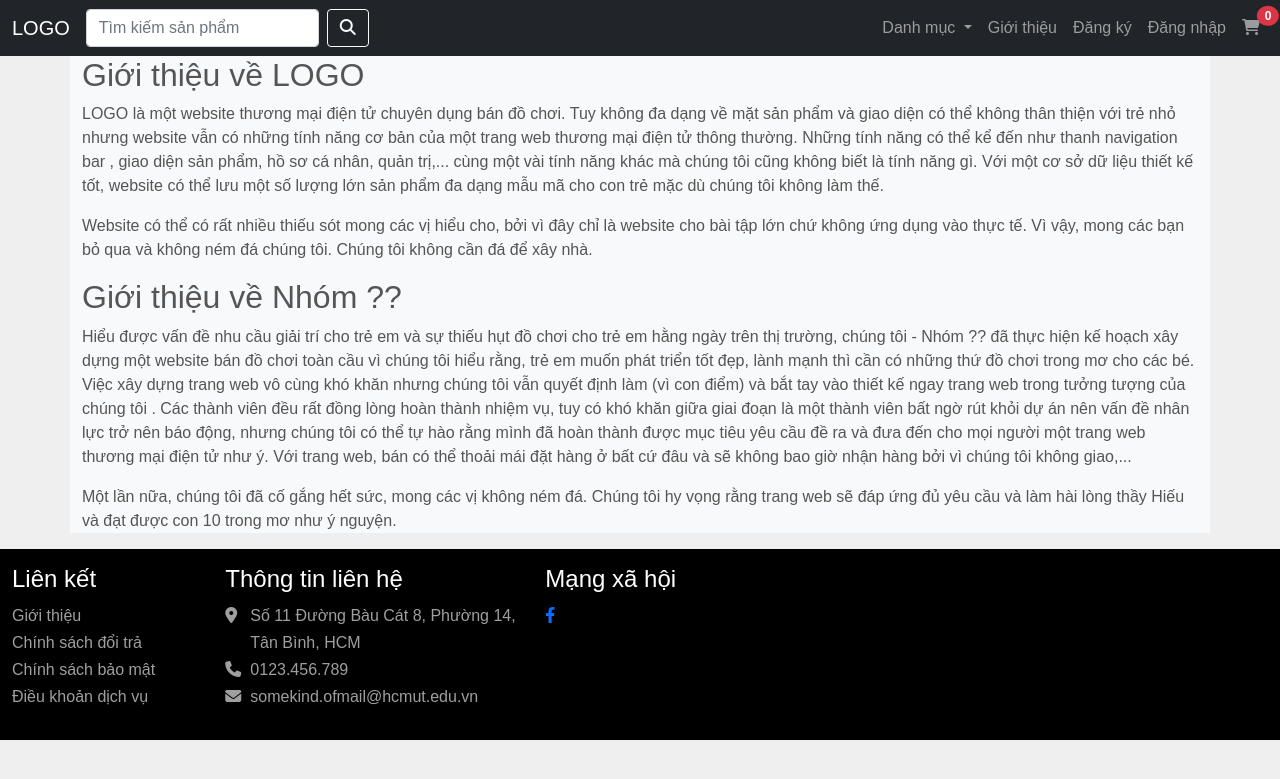
After one commit to sangnguyen0302/BTLweb, a PHP site: page /app/views/intro.php in a window 1280 px wide. The commit adds this page. Shown: the top 779 px of the page. Run offline with PHP 8.4, Linux system fonts and the light colour scheme; data comes from the database, SQL or seed files in the repository; some libraries are stand-ins or nearby versions.

Commit message:
gd dat hang + gioi thieu

```diff
--- a/app/views/home.php
+++ b/app/views/home.php
@@ -88,7 +88,7 @@
                             <h5 class="card-title"><?php echo $data['name'] ?></h5>
 						<!--p class="name"><,?php echo $data['name'] ?></p-->
 					<!-- The products price formatted with two decimals  -->
-                            <p class="card-text">$<?php echo number_format($data['originalPrice'], 2) ?></p>
+                            <p class="card-text text-danger"><?php echo number_format($data['originalPrice']) ?> VNĐ</p>
 						    <!--p class="price">$<,?php echo number_format($data['originalPrice'], 2) ?></p-->
 					<!-- The add cart button -->
                             <?php
--- a/app/views/inc/footer.php
+++ b/app/views/inc/footer.php
@@ -3,8 +3,7 @@
       <div class="col-lg-2 col-link">
         <h4>Liên kết</h4>
         <ul>
-          <li><a href="#">Tìm kiếm</a></li>
-          <li><a href="#">Giới thiệu</a></li>
+          <li><a href="../views/intro.php">Giới thiệu</a></li>
           <li><a href="#">Chính sách đổi trả</a></li>
           <li><a href="#">Chính sách bảo mật</a></li>
           <li><a href="#">Điều khoản dịch vụ</a></li>
--- a/app/views/inc/nav.php
+++ b/app/views/inc/nav.php
@@ -37,7 +37,7 @@
                   </ul>
               </li>
               <li class="nav-item">
-                <a href="#" class="nav-link">Giới thiệu</a>
+                <a href="../views/intro.php" class="nav-link">Giới thiệu</a>
               </li>
               <?php
                 if (isset($_SESSION['user_id'])) { ?>
@@ -47,7 +47,7 @@
                   </a>
                   <ul class="dropdown-menu dropdown-menu-dark">
                     <li><a class="dropdown-item" href="../controllers/orderController.php?action=myOrder">Đơn hàng của tôi</a></li>
-                    <li><a class="dropdown-item" href="infoUser.php?user_id=<?=$_SESSION['user_id']?>">Thông tin tài khoản</a></li>
+                    <li><a class="dropdown-item" href="../views/infoUser.php?user_id=<?=$_SESSION['user_id']?>">Thông tin tài khoản</a></li>
                     <li><a class="dropdown-item" href="../views/logout.php">Đăng xuất</a></li>
                   </ul>
                 </li>
--- /dev/null
+++ b/app/views/intro.php
@@ -0,0 +1,39 @@
+<?php
+session_start();
+require_once 'inc/head.php' ?>
+<title>Về chúng tôi</title>
+</head>
+
+<body>
+    <?php require_once 'inc/nav.php' ?>
+    <div class="container bg-light">
+        <h2>Giới thiệu về LOGO</h2>
+        <p>
+            LOGO là một website thương mại điện tử chuyên dụng bán đồ chơi. Tuy không đa dạng về mặt sản phẩm và giao diện có thể không thân thiện với trẻ nhỏ
+            nhưng website vẫn có những tính năng cơ bản của một trang web thương mại điện tử thông thường. Những tính năng có thể kể đến như thanh navigation bar
+            , giao diện sản phẩm, hồ sơ cá nhân, quản trị,... cùng một vài tính năng khác mà chúng tôi cũng không biết là tính năng gì. Với một cơ sở dữ liệu thiết
+            kế tốt, website có thể lưu một số lượng lớn sản phẩm đa dạng mẫu mã cho con trẻ mặc dù chúng tôi không làm thế.
+        </p>
+
+        <p>
+            Website có thể có rất nhiều thiếu sót mong các vị hiểu cho, bởi vì đây chỉ là website cho bài tập lớn chứ không ứng dụng vào thực tế. Vì vậy, mong các bạn
+            bỏ qua và không ném đá chúng tôi. Chúng tôi không cần đá để xây nhà.
+        </p>
+
+        <h2>Giới thiệu về Nhóm ??</h2>
+        <p>
+            Hiểu được vấn đề nhu cầu giải trí cho trẻ em và sự thiếu hụt đồ chơi cho trẻ em hằng ngày  trên thị trường, chúng tôi - Nhóm ?? đã thực hiện kế hoạch
+            xây dựng một website bán đồ chơi toàn cầu vì chúng tôi hiểu rằng, trẻ em muốn phát triển tốt đẹp, lành mạnh thì cần có những thứ đồ chơi trong mơ cho
+            các bé.
+            Việc xây dựng trang web vô cùng khó khăn nhưng chúng tôi vẫn quyết định làm (vì con điểm) và bắt tay vào thiết kế ngay trang web trong tưởng tượng của chúng tôi
+            . Các thành viên đều rất đồng lòng hoàn thành nhiệm vụ, tuy có khó khăn giữa giai đoạn là một thành viên bất ngờ rút khỏi dự án nên vấn đề nhân lực trở nên báo động, nhưng
+             chúng  tôi có thể tự hào rằng mình đã hoàn thành được mục tiêu yêu cầu đề ra và đưa đến cho mọi người một trang web thương mại điện tử như ý. Với trang web, bán có thể thoải mái
+             đặt hàng ở bất cứ đâu và sẽ không bao giờ nhận hàng bởi vì chúng tôi không giao,...
+        </p>
+        <p>
+            Một lần nữa, chúng tôi đã cố gắng hết sức, mong các vị không ném đá. Chúng tôi hy vọng rằng trang web sẽ đáp ứng đủ yêu cầu và làm hài lòng thầy Hiếu và đạt được
+             con 10 trong mơ như ý nguyện.
+        </p>
+    </div>
+    <?php require_once 'inc/footer.php' ?>
+</body>
```
Also changed, not shown: app/views/cart.php (+61 -22 lines).
